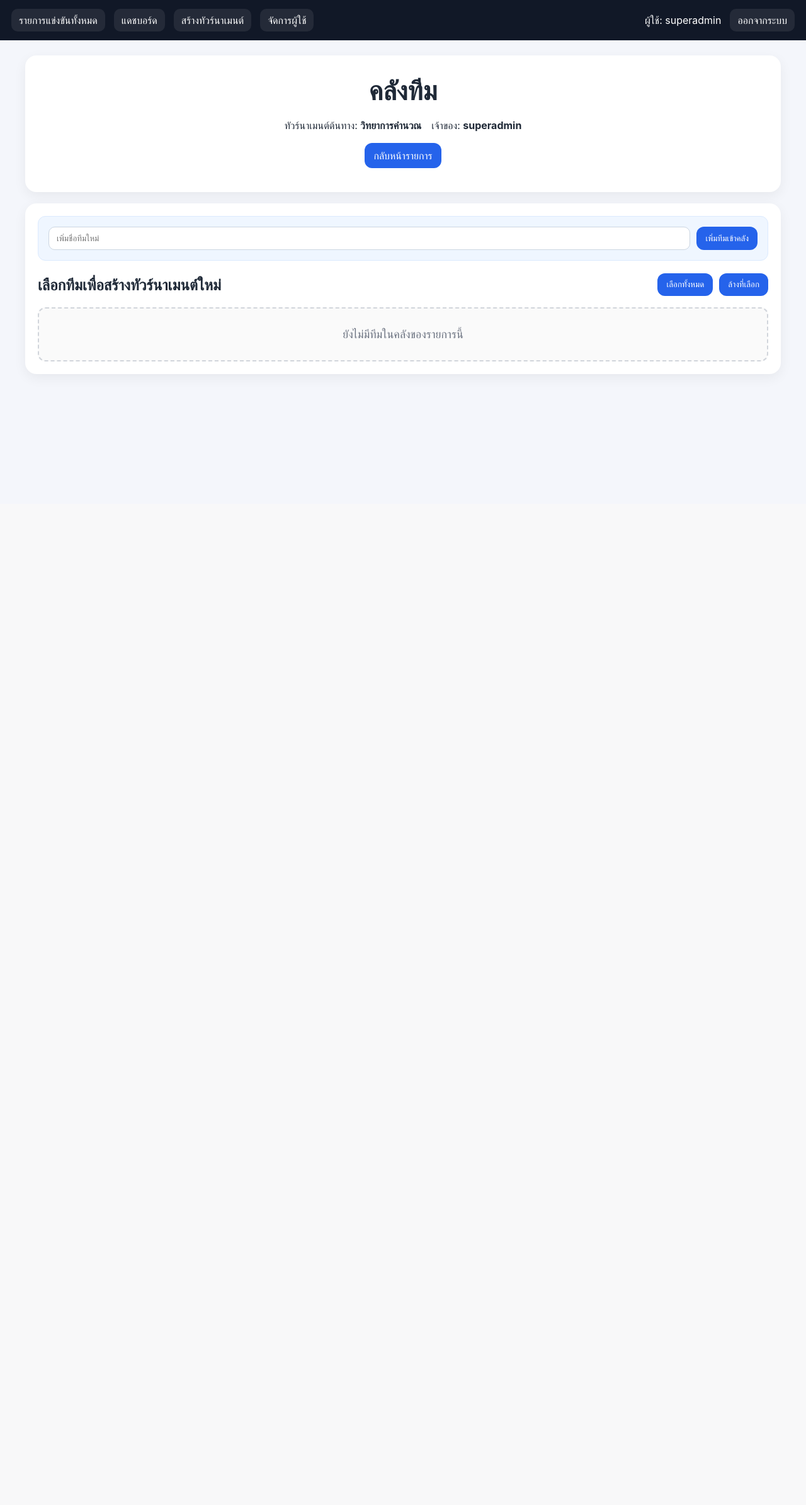
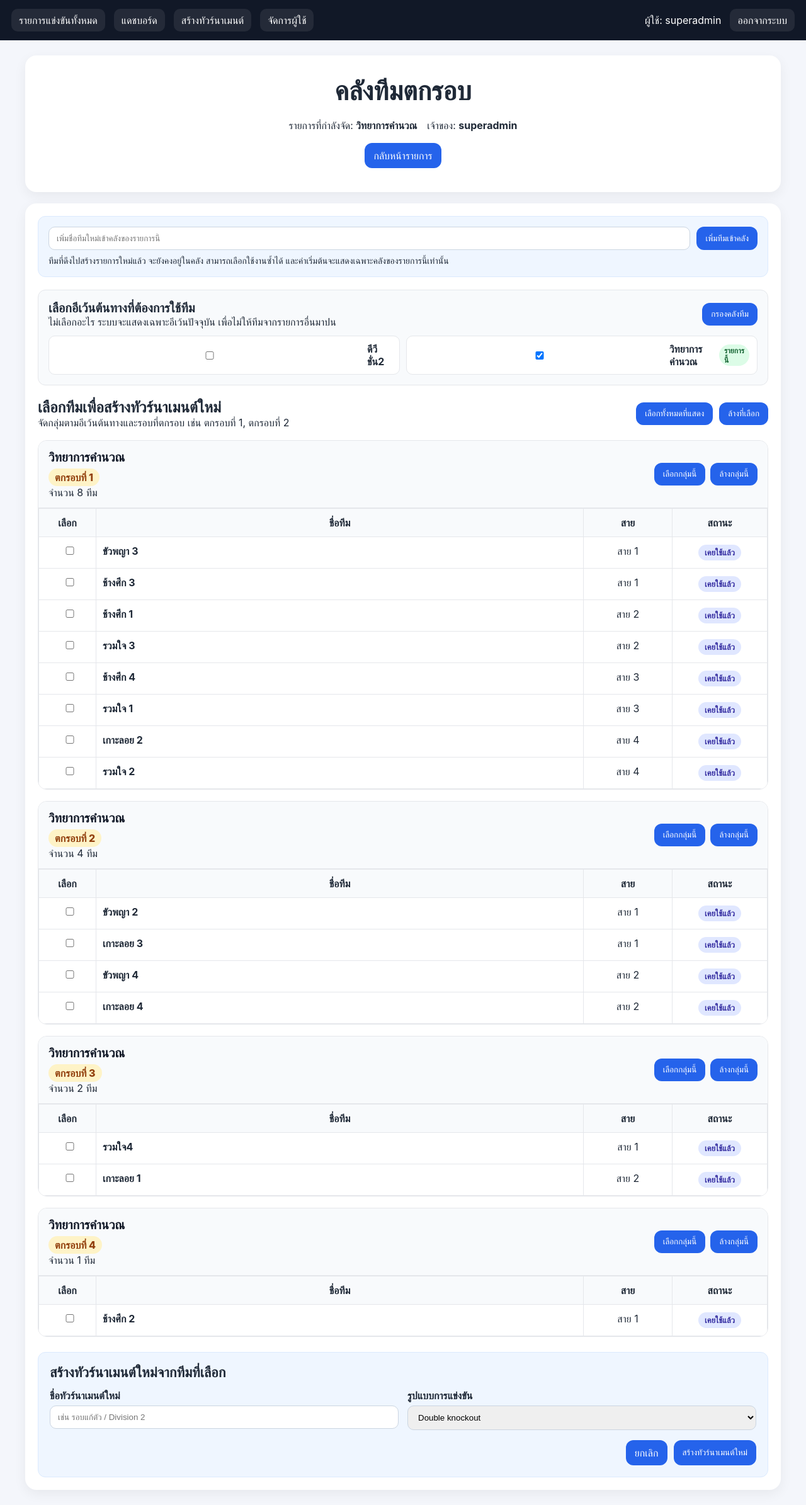
Before and after one commit to Dekchairukna/petanque_tournament, a Flask app: page /tournaments/6/eliminated in a window 1280 px wide. Shown: the whole page at 63% size. Before the commit the page ends 598 px from the top, so only its background shows below. Run offline with Flask 3, Linux system fonts and the light colour scheme; a user stored in the database is signed in; data comes from the database, SQL or seed files in the repository; both versions use the stored data as it was after the commit; some libraries are stand-ins or nearby versions.

Commit message:
update latest version

```diff
--- a/app.py
+++ b/app.py
@@ -46,6 +46,53 @@ def ensure_runtime_schema(db):
         )
         db.commit()
 
+    # เพิ่มคอลัมน์คลังทีมตกรอบแบบย้อนหลังได้
+    # source_tournament_id = อีเว้นต้นทางจริง, source_round_no = ตกรอบที่เท่าไหร่
+    if table_exists(db, "team_pool"):
+        cols = {row[1] for row in db.execute("PRAGMA table_info(team_pool)").fetchall()}
+        changed = False
+        if "source_tournament_id" not in cols:
+            db.execute("ALTER TABLE team_pool ADD COLUMN source_tournament_id INTEGER")
+            changed = True
+        if "source_round_no" not in cols:
+            db.execute("ALTER TABLE team_pool ADD COLUMN source_round_no INTEGER")
+            changed = True
+        if "source_group_no" not in cols:
+            db.execute("ALTER TABLE team_pool ADD COLUMN source_group_no INTEGER")
+            changed = True
+
+        # ข้อมูลเดิมให้ถือว่ามาจากทัวร์นาเมนต์ของตัวเอง และพยายามอ่านเลขรอบ/สายจาก source_text
+        rows = db.execute(
+            """
+            SELECT id, tournament_id, source_text, source_tournament_id, source_round_no, source_group_no
+            FROM team_pool
+            WHERE source_tournament_id IS NULL OR source_round_no IS NULL OR source_group_no IS NULL
+            """
+        ).fetchall()
+        for row in rows:
+            text = row["source_text"] or ""
+            round_match = re.search(r"รอบ\s*(\d+)", text)
+            group_match = re.search(r"สาย\s*(\d+)", text)
+            source_round_no = row["source_round_no"]
+            source_group_no = row["source_group_no"]
+            if source_round_no is None and round_match:
+                source_round_no = int(round_match.group(1))
+            if source_group_no is None and group_match:
+                source_group_no = int(group_match.group(1))
+            db.execute(
+                """
+                UPDATE team_pool
+                SET source_tournament_id = COALESCE(source_tournament_id, ?),
+                    source_round_no = ?,
+                    source_group_no = ?
+                WHERE id = ?
+                """,
+                (row["tournament_id"], source_round_no, source_group_no, row["id"]),
+            )
+            changed = True
+        if changed:
+            db.commit()
+
 
 def get_db():
     if "db" not in g:
@@ -182,6 +229,9 @@ def init_db():
             tournament_id INTEGER NOT NULL,
             team_name TEXT NOT NULL,
             source_text TEXT,
+            source_tournament_id INTEGER,
+            source_round_no INTEGER,
+            source_group_no INTEGER,
             status TEXT NOT NULL DEFAULT 'pool',
             created_at TEXT NOT NULL,
             UNIQUE(tournament_id, team_name),
@@ -1084,7 +1134,7 @@ def collect_eliminated_from_round(tournament_id, round_view):
             if not team_name or team_name == "X":
                 continue
 
-            source_text = f"ทัวร์นาเมนต์ {tournament_id} / รอบ {round_no} / สาย {group_no}"
+            source_text = f"ตกรอบ {round_no} / สาย {group_no}"
 
             exists = db.execute(
                 """
@@ -1103,10 +1153,10 @@ def collect_eliminated_from_round(tournament_id, round_view):
             db.execute(
                 """
                 INSERT INTO team_pool
-                (tournament_id, team_name, source_text, status, created_at)
-                VALUES (?, ?, ?, 'pool', ?)
+                (tournament_id, team_name, source_text, source_tournament_id, source_round_no, source_group_no, status, created_at)
+                VALUES (?, ?, ?, ?, ?, ?, 'pool', ?)
                 """,
-                (tournament_id, team_name, source_text, now_str()),
+                (tournament_id, team_name, source_text, tournament_id, round_no, group_no, now_str()),
             )
 
     db.commit()
@@ -2205,21 +2255,104 @@ def create_next_round(tournament_id):
 @app.route("/tournaments/<int:tournament_id>/eliminated")
 @login_required
 def eliminated_pool(tournament_id):
-    tournament = get_tournament_for_user(tournament_id, current_user())
+    user = current_user()
+    tournament = get_tournament_for_user(tournament_id, user)
     if not tournament:
         flash("ไม่พบทัวร์นาเมนต์หรือคุณไม่มีสิทธิ์จัดการ", "error")
         return redirect(url_for("dashboard"))
 
-    rows = get_db().execute(
-        """
-        SELECT * FROM team_pool
-        WHERE tournament_id = ? AND status = 'pool'
-        ORDER BY id DESC
-        """,
-        (tournament_id,),
+    db = get_db()
+
+    # รายการที่ผู้ใช้มีสิทธิ์ใช้เป็นต้นทางได้
+    if user["role"] == "super_admin":
+        available_sources = db.execute(
+            """
+            SELECT DISTINCT t.id, t.name
+            FROM tournaments t
+            JOIN team_pool tp ON tp.tournament_id = t.id
+            WHERE tp.status IN ('pool', 'used')
+            ORDER BY t.created_at DESC, t.id DESC
+            """
+        ).fetchall()
+    else:
+        available_sources = db.execute(
+            """
+            SELECT DISTINCT t.id, t.name
+            FROM tournaments t
+            JOIN team_pool tp ON tp.tournament_id = t.id
+            WHERE t.owner_id = ?
+              AND tp.status IN ('pool', 'used')
+            ORDER BY t.created_at DESC, t.id DESC
+            """,
+            (user["id"],),
+        ).fetchall()
+
+    selected_source_ids = []
+    for raw_id in request.args.getlist("source_ids"):
+        try:
+            selected_source_ids.append(int(raw_id))
+        except (TypeError, ValueError):
+            continue
+
+    available_ids = {row["id"] for row in available_sources}
+    selected_source_ids = [sid for sid in selected_source_ids if sid in available_ids]
+    if not selected_source_ids:
+        selected_source_ids = [tournament_id]
+
+    placeholders = ",".join("?" * len(selected_source_ids))
+    rows = db.execute(
+        f"""
+        SELECT
+            tp.*,
+            COALESCE(src.name, 'ไม่พบชื่ออีเว้น') AS source_tournament_name
+        FROM team_pool tp
+        LEFT JOIN tournaments src ON src.id = COALESCE(tp.source_tournament_id, tp.tournament_id)
+        WHERE tp.tournament_id IN ({placeholders})
+          AND tp.status IN ('pool', 'used')
+        ORDER BY
+          COALESCE(tp.source_tournament_id, tp.tournament_id) DESC,
+          COALESCE(tp.source_round_no, 9999) ASC,
+          COALESCE(tp.source_group_no, 9999) ASC,
+          tp.id DESC
+        """,
+        selected_source_ids,
     ).fetchall()
 
-    return render_template("eliminated_pool.html", tournament=tournament, eliminated_rows=rows)
+    pool_groups_map = {}
+    for row in rows:
+        source_id = row["source_tournament_id"] or row["tournament_id"]
+        round_no = row["source_round_no"]
+        if round_no is None:
+            round_label = "ไม่ระบุรอบ"
+            round_sort = 9999
+        elif round_no == 0:
+            round_label = "เพิ่มเอง"
+            round_sort = 0
+        else:
+            round_label = f"ตกรอบที่ {round_no}"
+            round_sort = int(round_no)
+
+        key = (source_id, round_sort)
+        if key not in pool_groups_map:
+            pool_groups_map[key] = {
+                "source_id": source_id,
+                "source_name": row["source_tournament_name"],
+                "round_no": round_no,
+                "round_label": round_label,
+                "rows": [],
+            }
+        pool_groups_map[key]["rows"].append(row)
+
+    pool_groups = list(pool_groups_map.values())
+    pool_groups.sort(key=lambda g: (g["source_name"] or "", 9999 if g["round_no"] is None else int(g["round_no"])))
+
+    return render_template(
+        "eliminated_pool.html",
+        tournament=tournament,
+        available_sources=available_sources,
+        selected_source_ids=selected_source_ids,
+        pool_groups=pool_groups,
+    )
 
 
 @app.route("/tournaments/<int:tournament_id>/team-pool/add", methods=["POST"])
@@ -2254,10 +2387,11 @@ def add_team_to_pool(tournament_id):
 
     db.execute(
         """
-        INSERT INTO team_pool (tournament_id, team_name, source_text, status, created_at)
-        VALUES (?, ?, ?, 'pool', ?)
-        """,
-        (tournament_id, team_name, "เพิ่มเองโดยผู้ดูแล", now_str()),
+        INSERT INTO team_pool
+        (tournament_id, team_name, source_text, source_tournament_id, source_round_no, source_group_no, status, created_at)
+        VALUES (?, ?, ?, ?, ?, ?, 'pool', ?)
+        """,
+        (tournament_id, team_name, "เพิ่มเองโดยผู้ดูแล", tournament_id, 0, None, now_str()),
     )
     db.commit()
 
@@ -2341,14 +2475,30 @@ def create_tournament_from_eliminated(tournament_id):
     placeholders = ",".join("?" * len(selected_ids))
     rows = db.execute(
         f"""
-        SELECT * FROM team_pool
-        WHERE tournament_id = ? AND id IN ({placeholders}) AND status = 'pool'
-        ORDER BY id
-        """,
-        [tournament_id] + selected_ids,
+        SELECT tp.*, t.owner_id
+        FROM team_pool tp
+        JOIN tournaments t ON t.id = tp.tournament_id
+        WHERE tp.id IN ({placeholders})
+          AND tp.status IN ('pool', 'used')
+        ORDER BY tp.source_tournament_id, tp.source_round_no, tp.source_group_no, tp.id
+        """,
+        selected_ids,
     ).fetchall()
 
-    teams = [r["team_name"] for r in rows]
+    allowed_rows = []
+    for row in rows:
+        if user["role"] == "super_admin" or row["owner_id"] == user["id"]:
+            allowed_rows.append(row)
+
+    # กันชื่อทีมซ้ำกรณีเลือกข้ามหลายอีเว้น
+    teams = []
+    seen_names = set()
+    for r in allowed_rows:
+        team_name = (r["team_name"] or "").strip()
+        if not team_name or team_name in seen_names:
+            continue
+        seen_names.add(team_name)
+        teams.append(team_name)
     if len(teams) < 2:
         flash("ต้องมีอย่างน้อย 2 ทีมเพื่อสร้างรายการใหม่", "error")
         return redirect(url_for("eliminated_pool", tournament_id=tournament_id))
@@ -2403,14 +2553,15 @@ def create_tournament_from_eliminated(tournament_id):
 
     create_round(new_tournament_id, 1, "รอบที่ 1", competition_type, groups)
 
-    db.execute(
-        f"""
-        UPDATE team_pool
-        SET status = 'used'
-        WHERE tournament_id = ? AND id IN ({placeholders})
-        """,
-        [tournament_id] + selected_ids,
-    )
+    # ทำเครื่องหมายว่าเคยถูกนำไปใช้แล้ว แต่ยังคงอยู่ในคลังและเลือกซ้ำได้
+    used_ids = [str(r["id"]) for r in allowed_rows]
+    if used_ids:
+        used_placeholders = ",".join("?" * len(used_ids))
+        db.execute(
+            f"UPDATE team_pool SET status = 'used' WHERE id IN ({used_placeholders})",
+            used_ids,
+        )
+
     db.commit()
     emit_tournament_reload(tournament_id, reason='create_from_pool')
     flash("สร้างทัวร์นาเมนต์ใหม่จากทีมตกรอบสำเร็จ", "success")
--- a/templates/eliminated_pool.html
+++ b/templates/eliminated_pool.html
@@ -1,10 +1,10 @@
 {% extends 'base.html' %}
 {% block content %}
 <div class="card">
-    <h1 style="font-size:42px; text-align:center; margin:10px 0 20px;">คลังทีม</h1>
+    <h1 style="font-size:42px; text-align:center; margin:10px 0 20px;">คลังทีมตกรอบ</h1>
 
     <div class="muted-text" style="display:flex; gap:16px; flex-wrap:wrap; justify-content:center; margin-bottom:18px;">
-        <span>ทัวร์นาเมนต์ต้นทาง: <strong>{{ tournament['name'] }}</strong></span>
+        <span>รายการที่กำลังจัด: <strong>{{ tournament['name'] }}</strong></span>
         <span>เจ้าของ: <strong>{{ tournament['owner_name'] }}</strong></span>
     </div>
 
@@ -16,48 +16,98 @@
 <div class="card" style="padding:20px;">
     <div style="margin-bottom:20px; padding:16px; border:1px solid #dbeafe; background:#eff6ff; border-radius:12px;">
         <form method="post" action="{{ url_for('add_team_to_pool', tournament_id=tournament['id']) }}" style="display:flex; gap:10px; flex-wrap:wrap;">
-            <input type="text" name="team_name" placeholder="เพิ่มชื่อทีมใหม่"
+            <input type="text" name="team_name" placeholder="เพิ่มชื่อทีมใหม่เข้าคลังของรายการนี้"
                    style="flex:1; min-width:220px; padding:10px 12px; border:1px solid #cbd5e1; border-radius:10px;">
             <button type="submit" class="btn btn-primary">เพิ่มทีมเข้าคลัง</button>
+        </form>
+        <div class="muted-text" style="margin-top:8px; font-size:14px;">
+            ทีมที่ดึงไปสร้างรายการใหม่แล้ว จะยังคงอยู่ในคลัง สามารถเลือกใช้งานซ้ำได้ และค่าเริ่มต้นจะแสดงเฉพาะคลังของรายการนี้เท่านั้น
+        </div>
+    </div>
+
+    <div style="margin-bottom:20px; padding:16px; border:1px solid #e5e7eb; background:#f8fafc; border-radius:12px;">
+        <form method="get" action="{{ url_for('eliminated_pool', tournament_id=tournament['id']) }}">
+            <div style="display:flex; justify-content:space-between; gap:12px; flex-wrap:wrap; align-items:center; margin-bottom:12px;">
+                <div>
+                    <div style="font-size:20px; font-weight:800;">เลือกอีเว้นต้นทางที่ต้องการใช้ทีม</div>
+                    <div class="muted-text">ไม่เลือกอะไร ระบบจะแสดงเฉพาะอีเว้นปัจจุบัน เพื่อไม่ให้ทีมจากรายการอื่นมาปน</div>
+                </div>
+                <button type="submit" class="btn btn-primary">กรองคลังทีม</button>
+            </div>
+
+            <div style="display:grid; grid-template-columns:repeat(auto-fit,minmax(220px,1fr)); gap:10px;">
+                {% for src in available_sources %}
+                <label class="source-option">
+                    <input type="checkbox" name="source_ids" value="{{ src['id'] }}" {% if src['id'] in selected_source_ids %}checked{% endif %}>
+                    <span>{{ src['name'] }}</span>
+                    {% if src['id'] == tournament['id'] %}<span class="current-pill">รายการนี้</span>{% endif %}
+                </label>
+                {% endfor %}
+            </div>
         </form>
     </div>
 
     <form method="post" action="{{ url_for('create_tournament_from_eliminated', tournament_id=tournament['id']) }}">
         <div style="display:flex; justify-content:space-between; align-items:center; gap:12px; flex-wrap:wrap; margin-bottom:18px;">
+            <div>
                 <h2 style="margin:0;">เลือกทีมเพื่อสร้างทัวร์นาเมนต์ใหม่</h2>
+                <div class="muted-text">จัดกลุ่มตามอีเว้นต้นทางและรอบที่ตกรอบ เช่น ตกรอบที่ 1, ตกรอบที่ 2</div>
+            </div>
             <div style="display:flex; gap:10px; flex-wrap:wrap;">
-                <button type="button" class="btn btn-secondary" onclick="toggleAll(true)">เลือกทั้งหมด</button>
+                <button type="button" class="btn btn-secondary" onclick="toggleAll(true)">เลือกทั้งหมดที่แสดง</button>
                 <button type="button" class="btn btn-danger" onclick="toggleAll(false)">ล้างที่เลือก</button>
             </div>
         </div>
 
-        {% if eliminated_rows %}
-        <div style="overflow-x:auto;">
+        {% if pool_groups %}
+        {% for group in pool_groups %}
+        <div class="pool-group">
+            <div class="pool-group-head">
+                <div>
+                    <div class="pool-group-title">{{ group.source_name }}</div>
+                    <div class="round-label">{{ group.round_label }}</div>
+                    <div class="muted-text">จำนวน {{ group.rows|length }} ทีม</div>
+                </div>
+                <div style="display:flex; gap:8px; flex-wrap:wrap;">
+                    <button type="button" class="btn btn-secondary" onclick="toggleGroup('pool-group-{{ loop.index }}', true)">เลือกกลุ่มนี้</button>
+                    <button type="button" class="btn btn-danger" onclick="toggleGroup('pool-group-{{ loop.index }}', false)">ล้างกลุ่มนี้</button>
+                </div>
+            </div>
+
+            <div style="overflow-x:auto;" id="pool-group-{{ loop.index }}">
                 <table>
                     <thead>
                         <tr>
                             <th width="70">เลือก</th>
                             <th>ชื่อทีม</th>
-                        <th>ที่มา</th>
-                        <th width="120">สถานะ</th>
+                            <th width="120">สาย</th>
+                            <th width="130">สถานะ</th>
                         </tr>
                     </thead>
                     <tbody>
-                    {% for row in eliminated_rows %}
+                        {% for row in group.rows %}
                         <tr>
                             <td style="text-align:center;">
                                 <input type="checkbox" name="team_ids" value="{{ row['id'] }}" class="team-check">
                             </td>
                             <td style="font-weight:700;">{{ row['team_name'] }}</td>
-                        <td>{{ row['source_text'] or '-' }}</td>
                             <td style="text-align:center;">
-                            <span class="badge pool-badge">{{ row['status'] }}</span>
+                                {% if row['source_group_no'] %}สาย {{ row['source_group_no'] }}{% else %}-{% endif %}
+                            </td>
+                            <td style="text-align:center;">
+                                {% if row['status'] == 'used' %}
+                                <span class="badge used-badge">เคยใช้แล้ว</span>
+                                {% else %}
+                                <span class="badge pool-badge">พร้อมใช้</span>
+                                {% endif %}
                             </td>
                         </tr>
                         {% endfor %}
                     </tbody>
                 </table>
             </div>
+        </div>
+        {% endfor %}
 
         <div style="margin-top:24px; padding:18px; border:1px solid #dbeafe; background:#eff6ff; border-radius:12px;">
             <div style="font-size:22px; font-weight:700; margin-bottom:14px;">สร้างทัวร์นาเมนต์ใหม่จากทีมที่เลือก</div>
@@ -65,7 +115,7 @@
             <div style="display:grid; grid-template-columns:repeat(auto-fit, minmax(220px, 1fr)); gap:14px;">
                 <div>
                     <label style="display:block; font-weight:700; margin-bottom:6px;">ชื่อทัวร์นาเมนต์ใหม่</label>
-                    <input type="text" name="new_name" placeholder="เช่น Division 2"
+                    <input type="text" name="new_name" placeholder="เช่น รอบแก้ตัว / Division 2"
                            style="width:100%; padding:10px 12px; border:1px solid #cbd5e1; border-radius:10px;" required>
                 </div>
 
@@ -86,7 +136,8 @@
         </div>
         {% else %}
         <div style="text-align:center; padding:30px 20px; color:#6b7280; font-size:18px; border:2px dashed #d1d5db; border-radius:12px; background:#fafafa;">
-            ยังไม่มีทีมในคลังของรายการนี้
+            ยังไม่มีทีมในคลังตามอีเว้นต้นทางที่เลือก<br>
+            ลองเลือกอีเว้นต้นทางอื่น หรือบันทึกผลการแข่งขันเพื่อให้ระบบดึงทีมตกรอบเข้าคลังอัตโนมัติ
         </div>
         {% endif %}
     </form>
@@ -97,7 +148,14 @@ table { width:100%; border-collapse:collapse; background:white; }
 th, td { border:1px solid #e5e7eb; padding:12px 10px; }
 th { background:#f8fafc; text-align:center; font-weight:700; }
 .badge { display:inline-block; padding:4px 10px; border-radius:999px; font-size:13px; font-weight:700; }
-.pool-badge { background:#fef3c7; color:#92400e; }
+.pool-badge { background:#dcfce7; color:#166534; }
+.used-badge { background:#e0e7ff; color:#3730a3; }
+.pool-group { border:1px solid #e5e7eb; border-radius:14px; overflow:hidden; margin-bottom:18px; background:#fff; }
+.pool-group-head { display:flex; justify-content:space-between; gap:12px; flex-wrap:wrap; align-items:center; padding:14px 16px; background:#f8fafc; border-bottom:1px solid #e5e7eb; }
+.pool-group-title { font-size:20px; font-weight:800; color:#111827; }
+.round-label { display:inline-block; margin-top:6px; padding:4px 10px; border-radius:999px; background:#fef3c7; color:#92400e; font-weight:800; }
+.source-option { display:flex; align-items:center; gap:8px; padding:10px 12px; border:1px solid #e5e7eb; border-radius:10px; background:white; font-weight:700; }
+.current-pill { display:inline-block; padding:2px 8px; border-radius:999px; background:#dcfce7; color:#166534; font-size:12px; font-weight:800; }
 </style>
 
 <script>
@@ -106,5 +164,13 @@ function toggleAll(checked) {
         cb.checked = checked;
     });
 }
+
+function toggleGroup(groupId, checked) {
+    const box = document.getElementById(groupId);
+    if (!box) return;
+    box.querySelectorAll('.team-check').forEach(cb => {
+        cb.checked = checked;
+    });
+}
 </script>
 {% endblock %}
```
Also changed, not shown: tournament.db. Lines whose indentation alone changed are shown as unchanged.
